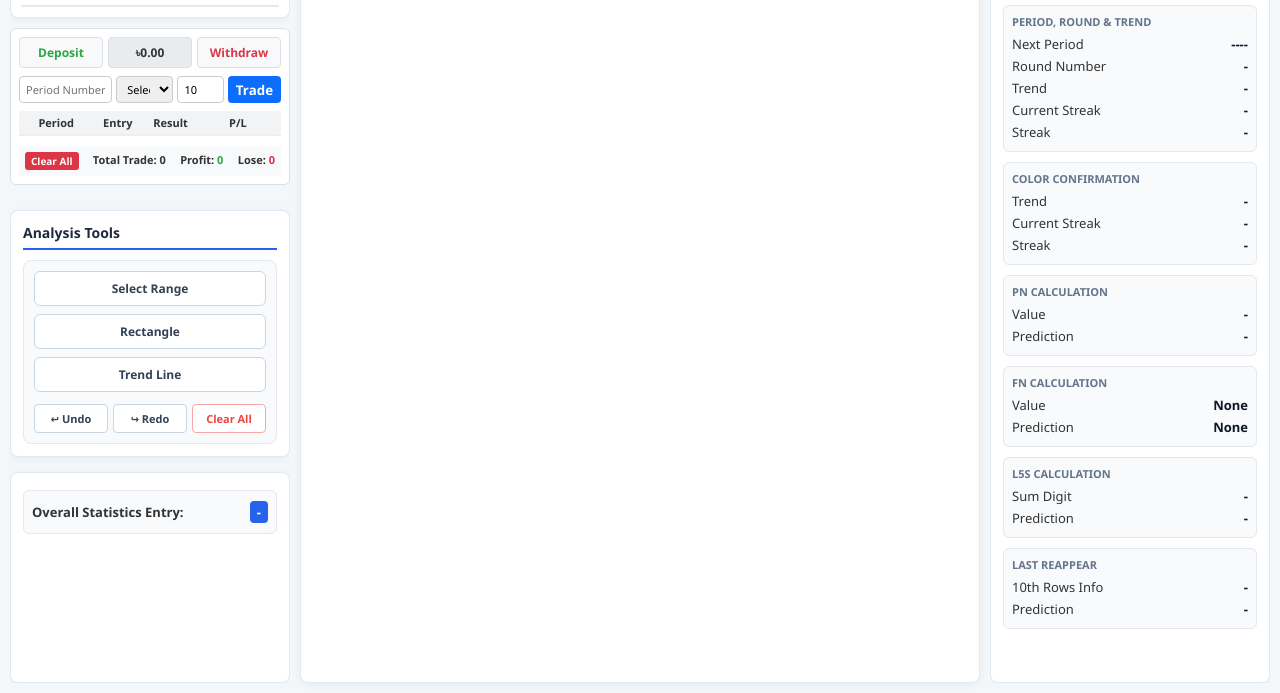
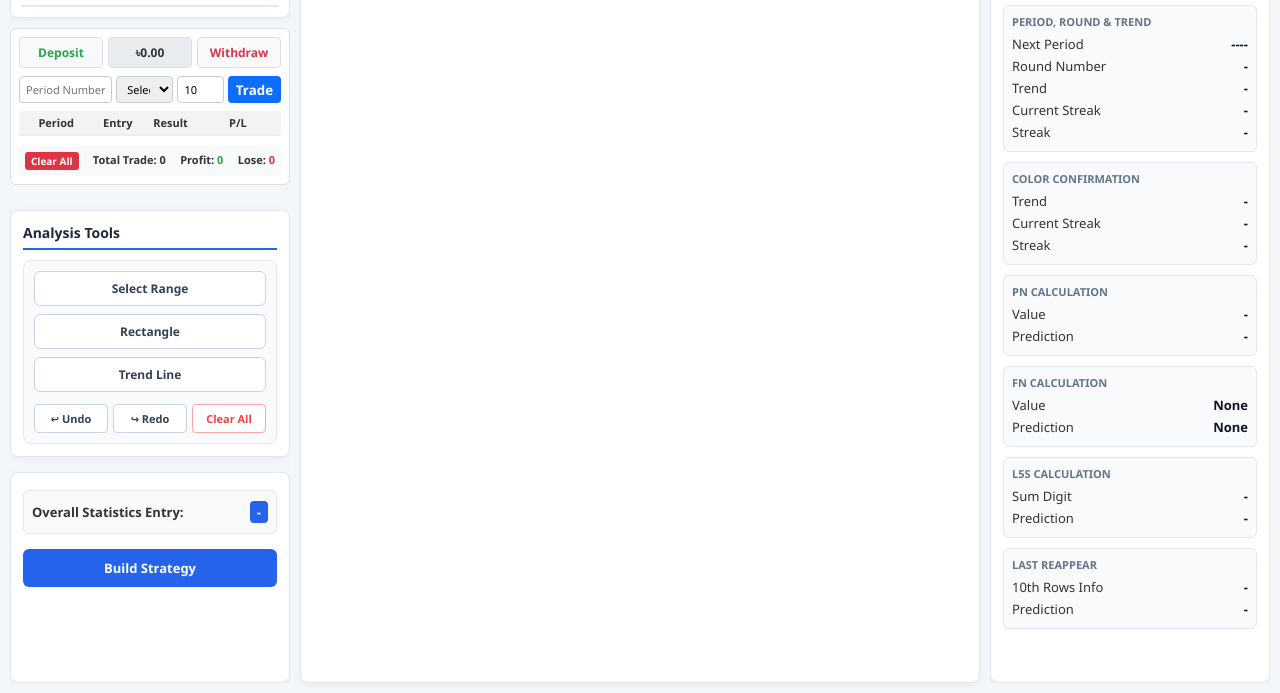
Before and after one commit to annosutradhar-as/wingoview, a plain HTML site: page index.html in a window 1280 px wide. Shown: the part 107-800 px from the top of the page. Drawn offline with nearby package versions, Linux system fonts and the light colour scheme; no server answers.

Commit message:
Add files via upload

```diff
--- a/index.html
+++ b/index.html
@@ -110,7 +110,7 @@
             <div class="card" style="margin-top: 5px; margin-bottom: 5px;">
                 <div class="stat-row"><span style="font-weight: bold;">Overall Statistics Entry:</span><b id="statsAveragePrediction" style="background: #2563eb; color: #fff; padding: 2px 7px; border-radius: 4px; cursor: pointer" onclick="window.open('build-strategy.html')" title="Click here to Build Strategy">-</b></div>
             </div>
-            <!-- <a href="build-strategy.html" target="_blank" id="buildStrategyBtn" style="display: block; width: 100%; box-sizing: border-box; text-align: center; background-color: #2563eb; color: #ffffff; padding: 10px 12px; border-radius: 6px; font-weight: 600; font-size: 13px; text-decoration: none; border: none; cursor: pointer;">Build Strategy</a> -->
+            <a href="build-strategy.html" target="_blank" id="buildStrategyBtn" style="display: block; width: 100%; box-sizing: border-box; text-align: center; background-color: #2563eb; color: #ffffff; padding: 10px 12px; border-radius: 6px; font-weight: 600; font-size: 13px; text-decoration: none; border: none; cursor: pointer;">Build Strategy</a>
         </div>
     </div>
 
```
